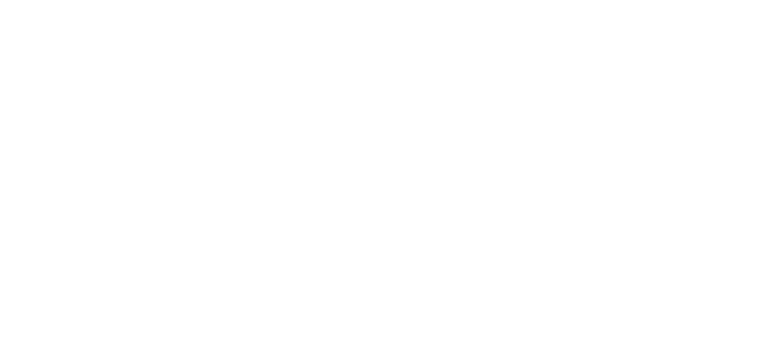
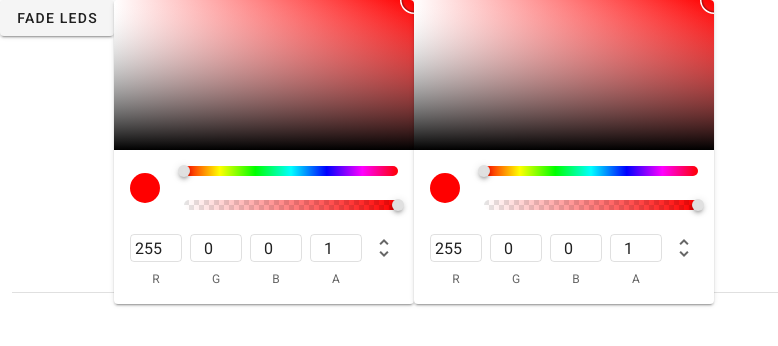
Before and after one commit to jam-jarr/led-control-vue, a Vue app: page / in a window 1280 px wide. Shown: the top 346 px of the page, without its empty margins (0-778 px from the left). Built offline with nearby package versions, Linux system fonts and the light colour scheme.

Commit message:
Basic template

```diff
--- a/src/App.vue
+++ b/src/App.vue
@@ -1,5 +1,27 @@
 <template>
   <v-app>
+    <v-col>
+      <v-row>
+        <v-btn
+          elevation="2"
+        >Fade LEDs</v-btn>
+        <v-color-picker
+          itemid="left-color"
+          dot-size="25"
+          swatches-max-height="20"
+          elevation="2"
+        >
+        </v-color-picker>
+        <v-color-picker
+          itemid="right-color"
+          dot-size="25"
+          swatches-max-height="20"
+          elevation="2"
+        >
+        </v-color-picker>
+      </v-row>
+      <v-divider></v-divider>
+    </v-col>
   </v-app>
 </template>
 
```
